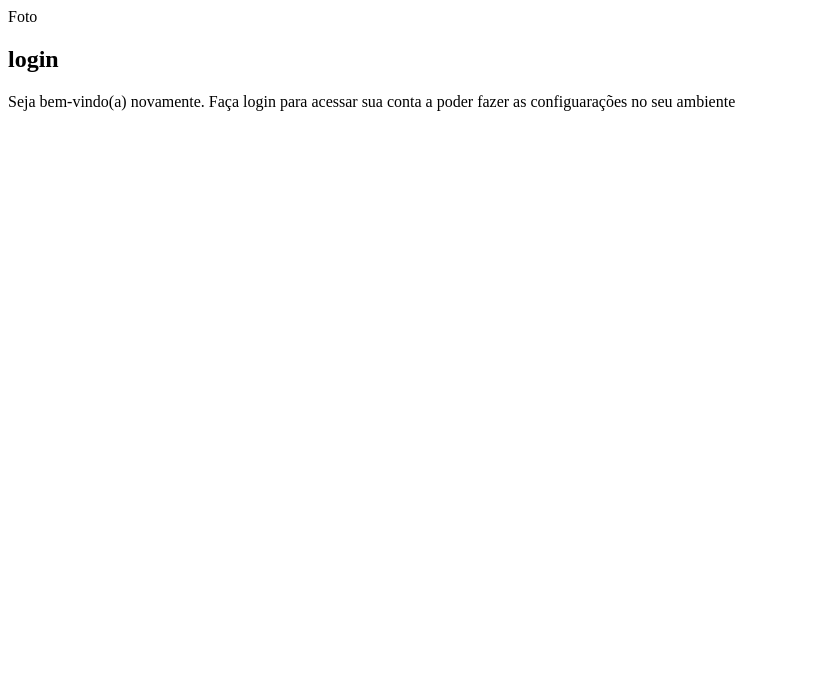
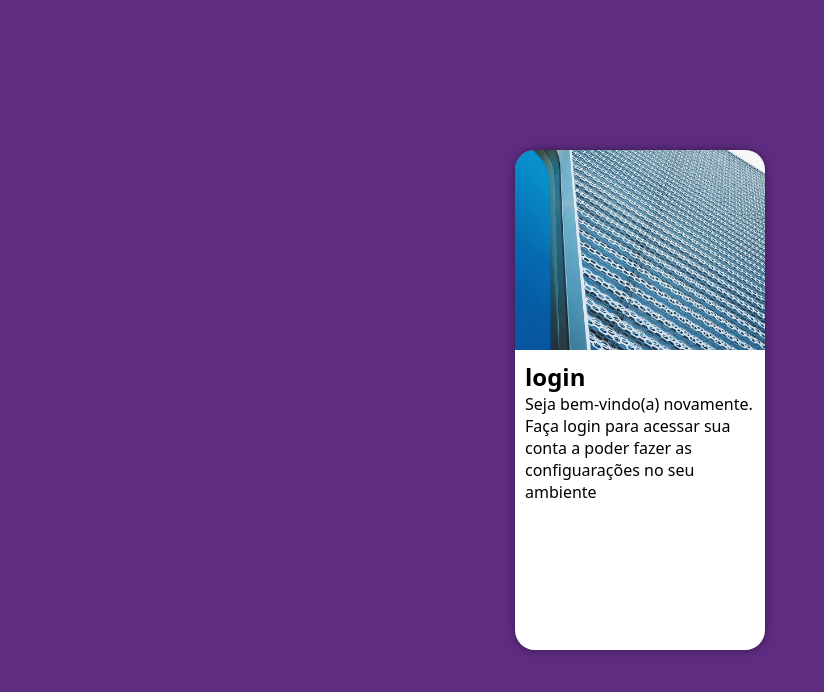
Before and after one commit to Gabriel-Melo-2008/projeto-login, a plain HTML site: page index.html in a window 1280 px wide. Shown: the whole page, without its empty margins (0-824 px from the left). Drawn offline with Linux system fonts and the light colour scheme.

Commit message:
atualização

```diff
--- a/estilos/style.css
+++ b/estilos/style.css
@@ -2,5 +2,51 @@
 
 :root{
     --verde: #49a09d;
-    --lilas: #5f2c82;
+    --lilás: #5f2c82;
 }
+
+*{
+    font-family: system-ui, -apple-system, BlinkMacSystemFont, 'Segoe UI', Roboto, Oxygen, Ubuntu, Cantarell, 'Open Sans', 'Helvetica Neue', sans-serif ;
+    padding: 0px;
+    margin: 0px;
+    box-sizing: border-box;
+}
+
+body, html{
+    background-color: var(--lilás);
+    height: 100vh;
+    width: 100vw;
+}
+
+main{
+    position: relative;
+    height: 100vh;
+    width: 100vw;
+}
+
+section#login{
+    position: absolute;
+    top: 50%;
+    left: 50%;
+    transform: translate(-50%, -50%);
+    overflow: hidden;
+
+    background-color: white;
+    width: 250px;
+    height: 500px;
+    border-radius: 20px;
+    box-shadow: 0px 0px 10px rgba(0, 0, 0, 0.445);
+}
+
+section#login > div#imagem{
+    display: block;
+    background: #5f2c82 url(../imagens/metal.jpg) no-repeat;
+    background-size: cover;
+    background-position: left bottom;
+    height: 200px;
+}
+
+section#login > div#formulario{
+    display: block;
+    padding: 10px;
+}
--- a/index.html
+++ b/index.html
@@ -8,13 +8,14 @@
 </head>
 <body>
     <main>
-        <section id="Login">
+        <section id="login">
             <div id="imagem">
-                Foto
             </div>
-            <div id="formulário">
+            <div id="formulario">
                 <h1>login</h1>
+
                 <p>Seja bem-vindo(a) novamente. Faça login para acessar sua conta a poder fazer as configuarações no seu ambiente</p>
+
                 <form action="login.php" method="post"></form>
 
             </div>
```
